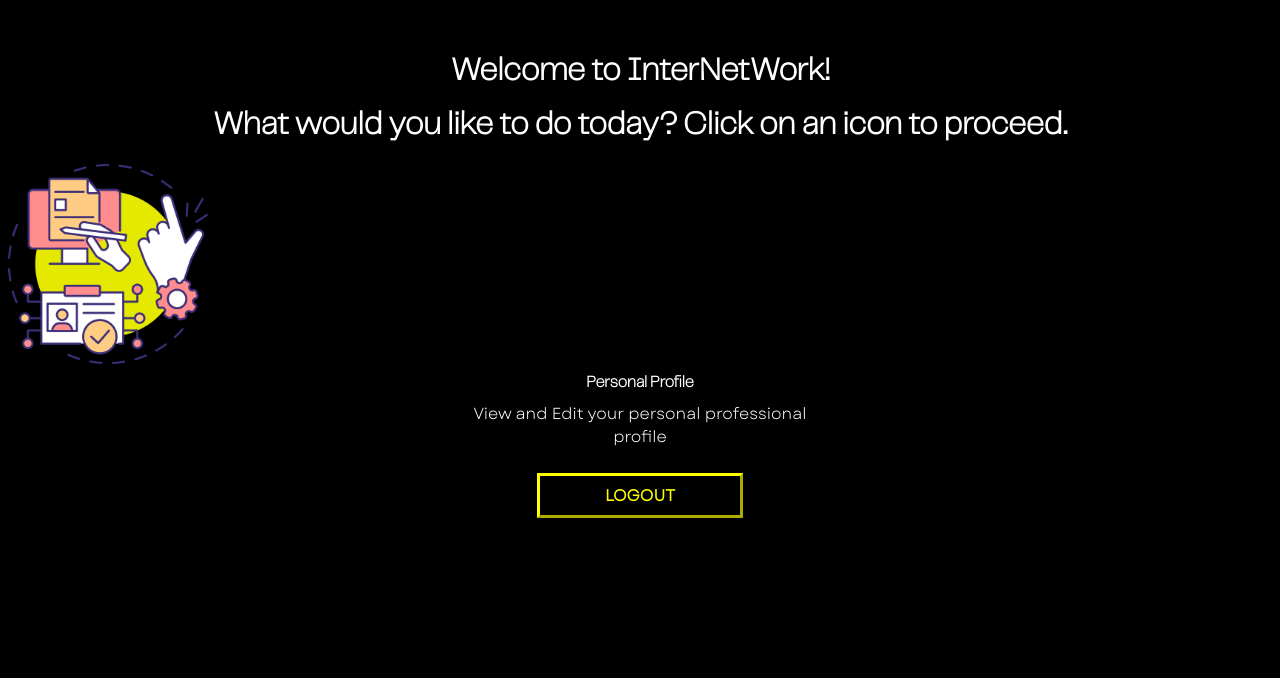
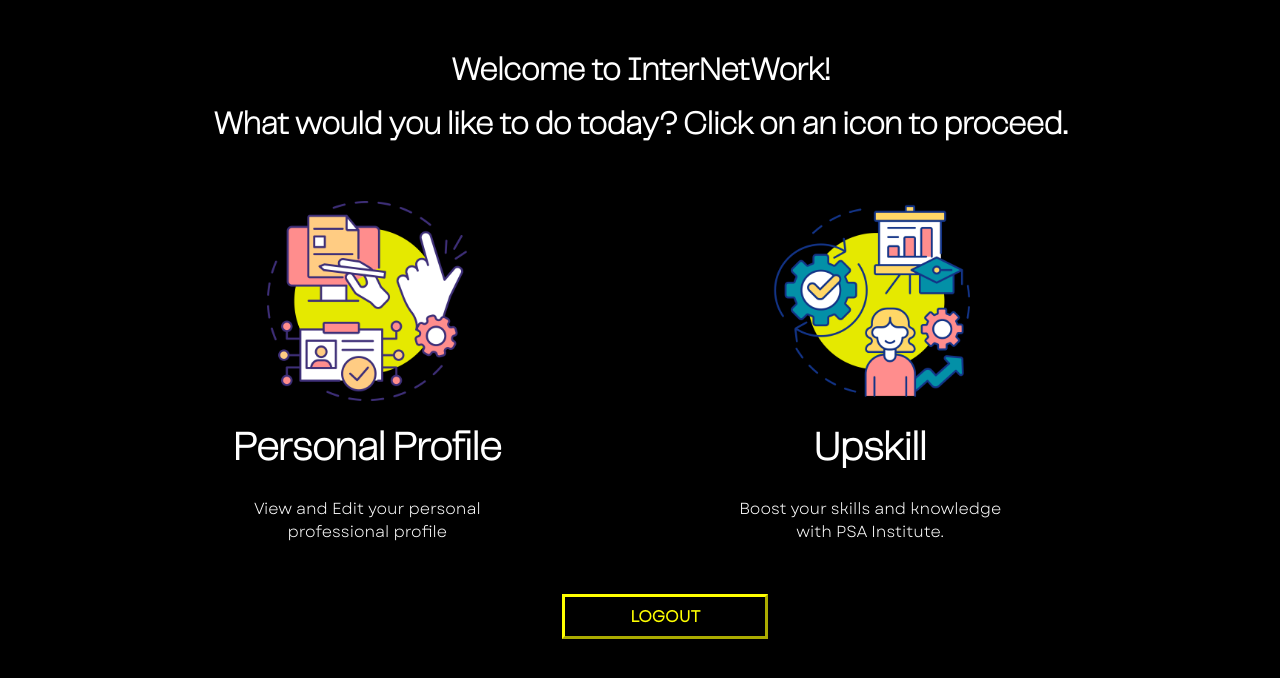
Before and after one commit to BenedictChannn/PSA-CodeSprint2023, a React (Create React App) app in the folder internetwork/: page /home in a window 1280 px wide. Shown: the top 678 px of the page. Built offline with nearby package versions, Linux system fonts and the light colour scheme.

Commit message:
home page complete

```diff
--- a/internetwork/src/pages/Home/Home.css
+++ b/internetwork/src/pages/Home/Home.css
@@ -24,30 +24,33 @@
 }
 
 /* Apply the font to a CSS class or element */
-.text {
+.hometext {
     font-family: 'Garet-Book', sans-serif;
     text-align: center;
     color: white;
     margin: 0;
-    font-size: 100%; /* Added 'px' unit */
+    font-size: 100%;
+    /* Added 'px' unit */
     padding-left: 35%;
     padding-right: 35%;
 }
 
-.header {
+.homeheader {
     font-family: 'PPTelegraf-UltraLight', sans-serif;
     text-align: center;
     color: white;
-    font-size: 100%; /* Adjusted font size with 'px' unit */
+    font-size: 100%;
+    /* Adjusted font size with 'px' unit */
     padding-left: 5%;
     padding-right: 5%;
 }
 
-.header2 {
+.homeheader2 {
     font-family: 'PPTelegraf-UltraLight', sans-serif;
     text-align: center;
-    color: yellow;
-    font-size: 100%; /* Adjusted font size with 'px' unit */
+    color: white;
+    font-size: 250%;
+    /* Adjusted font size with 'px' unit */
     padding-left: 5%;
     padding-right: 5%;
 }
@@ -59,27 +62,34 @@
     padding-top: 2%;
 }
 
-.image {
-    display: flex;
-    flex: 1;
-    justify-content: center;
-    align-items: center;
+.imagehome {
     height: 200px;
     width: 200px;
 
 }
 
-.image img {
-    width: 60%;
+.iconhome {
+    display: flex;
+    flex-direction: column;
+    justify-content: center;
+    align-items: center;
+    text-align: center;
+    margin-left: 3%;
 }
 
-.icon {
-    flex: 1;
-    justify-content: center;
-    align-items: center;
+.iconhome p {
+    width: 70%
 }
 
-.button {
+.homeiconcont {
+    display: flex; /* Use flexbox to make icons horizontal */
+    justify-content: space-evenly;
+    margin-left: 5%;
+    margin-right: 10%;
+    margin-top: 3%;
+}
+
+.buttonhome {
     font-family: 'Garet-Book', sans-serif;
     font-weight: bold;
     text-align: center;
@@ -87,13 +97,16 @@
     background-color: black;
     border-color: yellow;
     border-width: 3px;
-    font-size: 100%; /* Adjust the font size as needed */
-    padding: 8px 65px; /* Adjust the padding values as needed (top and bottom, left and right) */
+    font-size: 100%;
+    /* Adjust the font size as needed */
+    padding: 8px 65px;
+    /* Adjust the padding values as needed (top and bottom, left and right) */
 }
 
-.buttoncont {
+.homebuttoncont {
     display: flex;
     justify-content: center;
     align-items: center;
-    padding-top: 2%;
+    padding-top: 4%;
+    padding-left: 4%;
 }
--- a/internetwork/src/pages/Home/Home.js
+++ b/internetwork/src/pages/Home/Home.js
@@ -1,13 +1,15 @@
-import React from 'react'
-import './Home.css'
-import { Link } from 'react-router-dom'
+import React from 'react';
+import './Home.css';
+import { Link } from 'react-router-dom';
 
+function Home({ userRole }) {
+  // Check if the user is an HR official
+  const isHROfficial = userRole === 'HR Official';
 
-function Home() {
   return (
     <div>
       <div className='headercont'>
-        <header className="header">
+        <header className="homeheader">
           <h1>
             Welcome to InterNetWork!
           </h1>
@@ -17,22 +19,38 @@
         </header>
       </div>
 
-      <div className='icon'>
-        <img className='image' src='../../../assets/images/profile.png' alt='' />
-        <h1 className='header'>Personal Profile</h1>
-        <p className='text'>View and Edit your personal professional profile</p>
+      <div className='homeiconcont'>
+        <div className='iconhome'>
+          <img className='imagehome' src='../../../assets/images/profile.png' alt='' />
+          <h1 className='homeheader2'>Personal Profile</h1>
+          <p className='hometext'>View and Edit your personal professional profile</p>
+        </div>
+
+        <div className='iconhome'>
+          <img className='imagehome' src='../../../assets/images/upskill.png' alt='' />
+          <h1 className='homeheader2'>Upskill</h1>
+          <p className='hometext'>Boost your skills and knowledge with PSA Institute.</p>
+        </div>
+
+        {/* Conditional rendering for HR Official */}
+        {isHROfficial && (
+          <div className='iconhome'>
+            <img className='imagehome' src='../../../assets/images/find.png' alt='' />
+            <h1 className='homeheader2'>Find Workers</h1>
+            <p className='hometext'>Find workers to suit your needs.</p>
+          </div>
+        )}
       </div>
 
-      <div className='buttoncont'>
+      <div className='homebuttoncont'>
         <Link to="/">
-          <button className='button'>
+          <button className='buttonhome'>
             LOGOUT
           </button>
         </Link>
       </div>
-
     </div>
-  )
+  );
 }
 
-export default Home
+export default Home;
```
